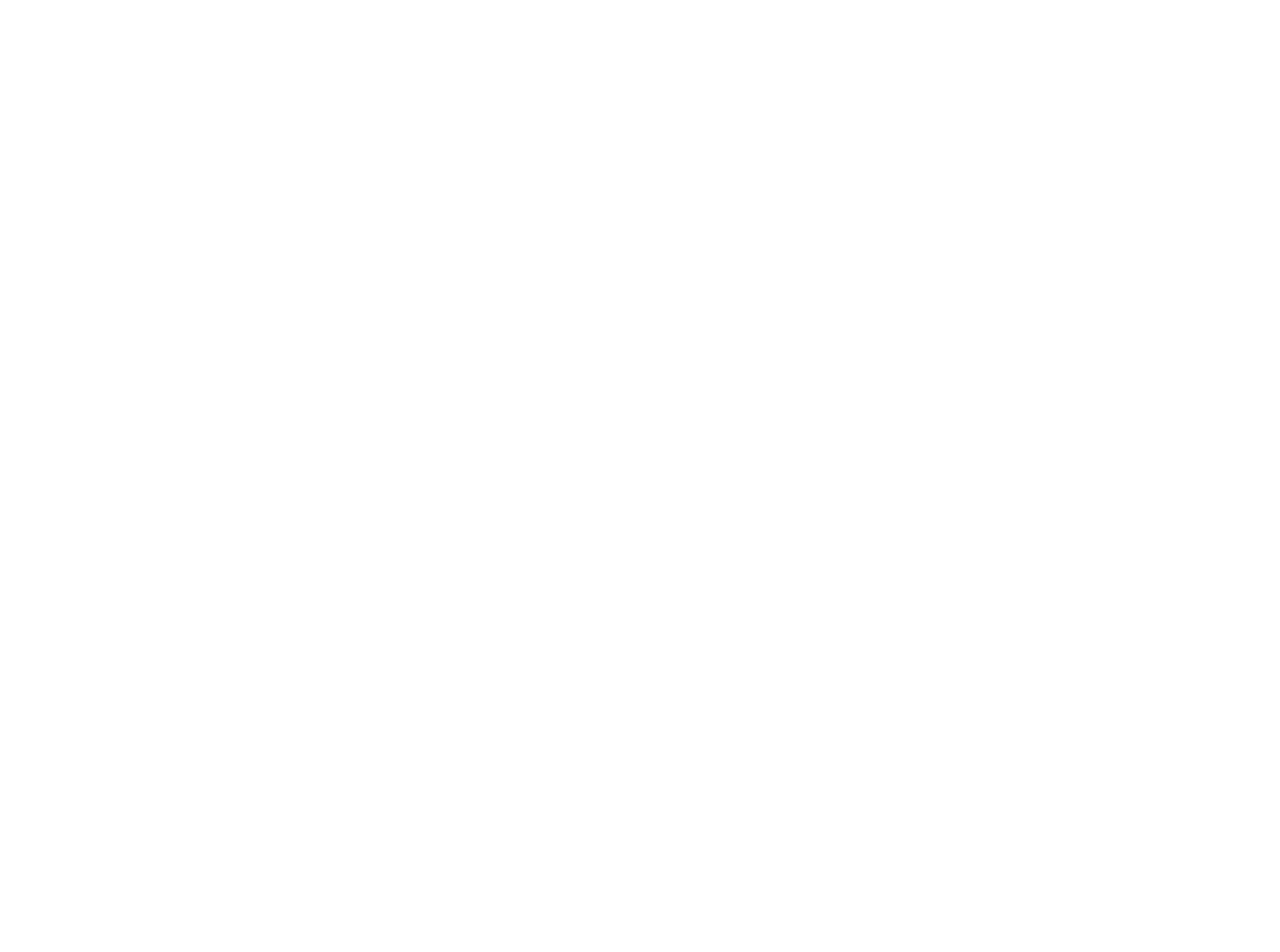
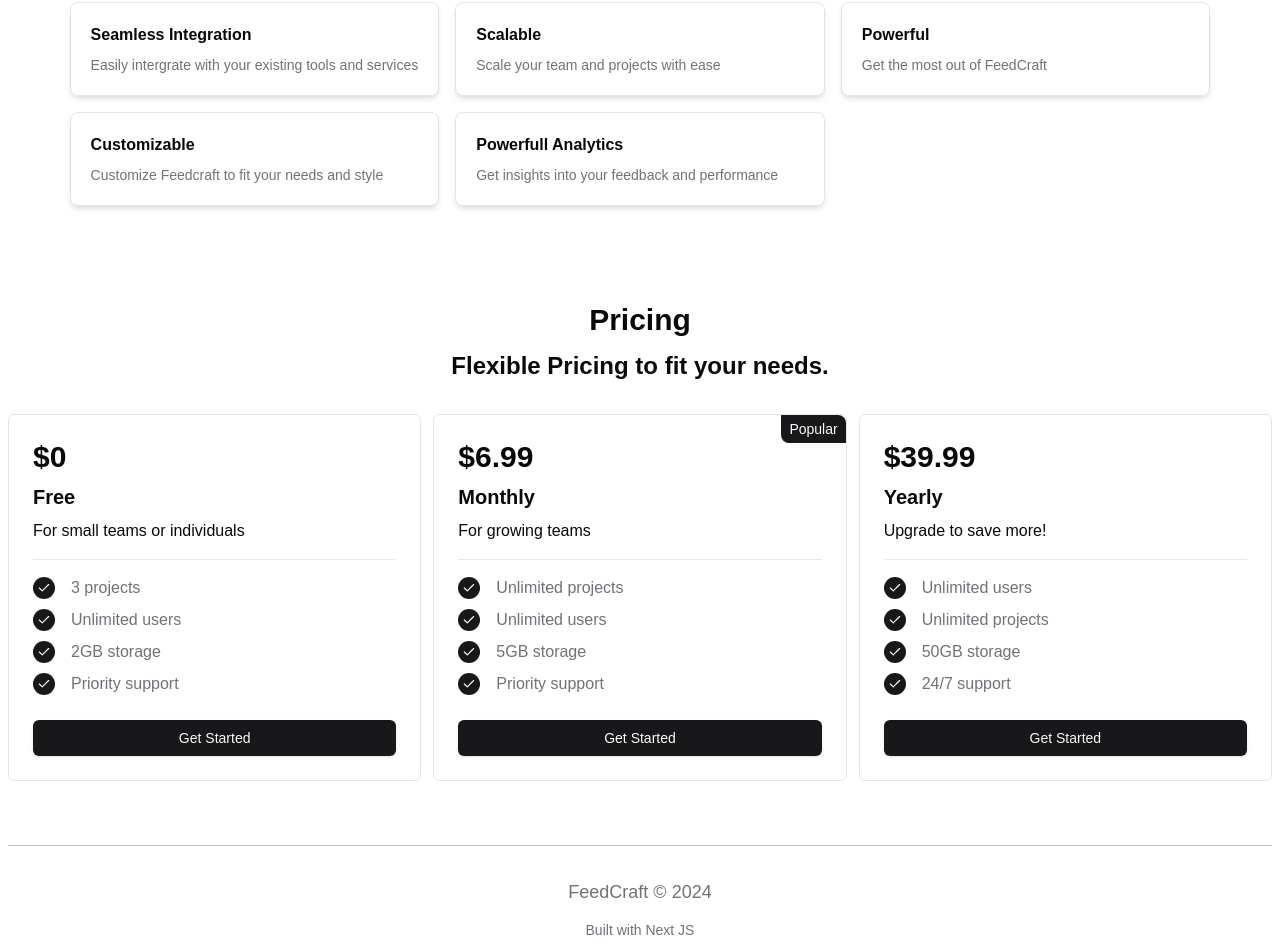
Before and after one commit to Khalil-codes/feed-craft-saas, a Next.js app: page / in a window 1280 px wide. Shown: the part 772-1724 px from the top of the page. Before the commit the page ends 800 px from the top, so only its background shows below. Built offline with nearby package versions, Linux system fonts and the light colour scheme; no server answers.

Commit message:
Integrate all sections in landing page

```diff
--- /dev/null
+++ b/src/app/(home)/_components/footer.tsx
@@ -0,0 +1,22 @@
+import React from "react";
+
+const Footer = () => {
+  return (
+    <footer className="my-16 flex flex-col items-center justify-center gap-3 border-t border-muted-foreground/40 pt-8">
+      <p className="text-lg text-muted-foreground">
+        FeedCraft &copy; {new Date().getFullYear()}
+      </p>
+      <p>
+        <a
+          className="text-sm text-muted-foreground hover:underline"
+          href="https://github.com/vercel/next.js"
+          target="_blank"
+          rel="noopener noreferrer">
+          Built with Next JS
+        </a>
+      </p>
+    </footer>
+  );
+};
+
+export default Footer;
--- a/src/app/(home)/page.tsx
+++ b/src/app/(home)/page.tsx
@@ -1,10 +1,16 @@
 import React from "react";
 import PricingSection from "./_components/pricing-section";
+import Hero from "./_components/hero";
+import Features from "./_components/features";
+import Footer from "./_components/footer";
 
 const LandingPage = () => {
   return (
-    <div className="flex flex-1 flex-col py-5">
+    <div className="mx-auto flex max-w-screen-xl flex-1 flex-col py-5">
+      <Hero />
+      <Features />
       <PricingSection />
+      <Footer />
     </div>
   );
 };
```
